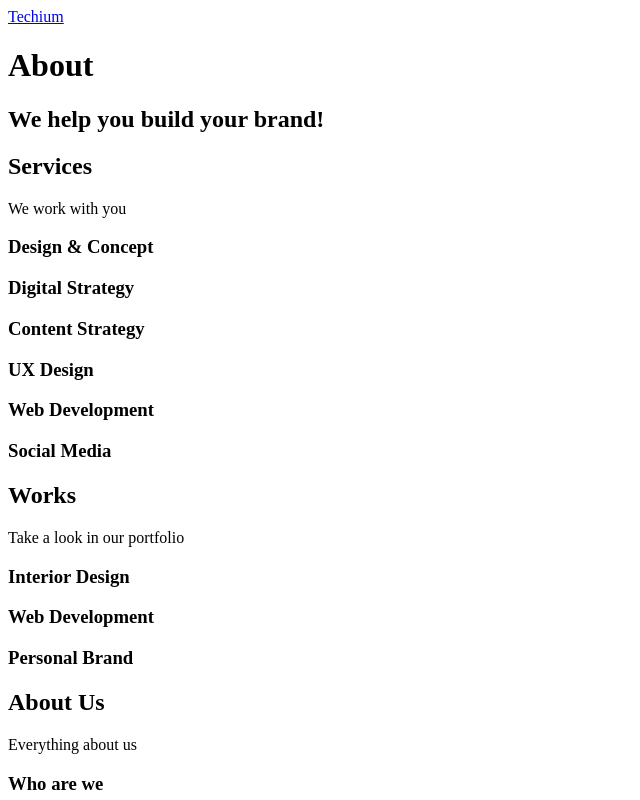
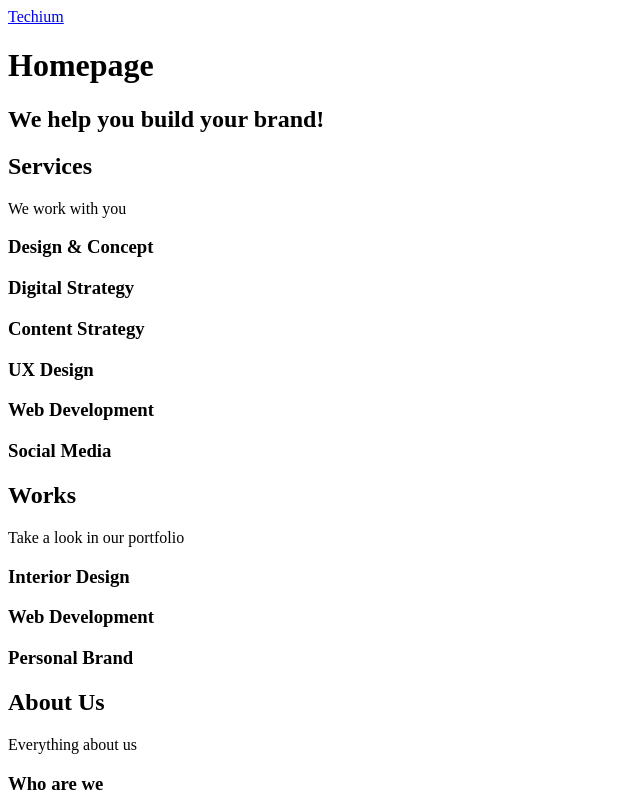
Before and after one commit to JessicaJulieth/holbertonschool-web_front_end, a plain HTML site: page 0x00-html_advanced/about.html in a window 1280 px wide. Shown: the top 800 px of the page, without its empty margins (0-640 px from the left). Drawn offline with Linux system fonts and the light colour scheme.

Commit message:
Change title

```diff
--- a/0x00-html_advanced/about.html
+++ b/0x00-html_advanced/about.html
@@ -20,7 +20,7 @@
         </header>
         <!-- Main -->
         <main>
-            <h1>About</h1>
+            <h1>Homepage</h1>
             <!-- Hero section -->
             <section> <div><h2>We help you build your brand!</h2></div> </section>
             <!-- Services section -->
```
